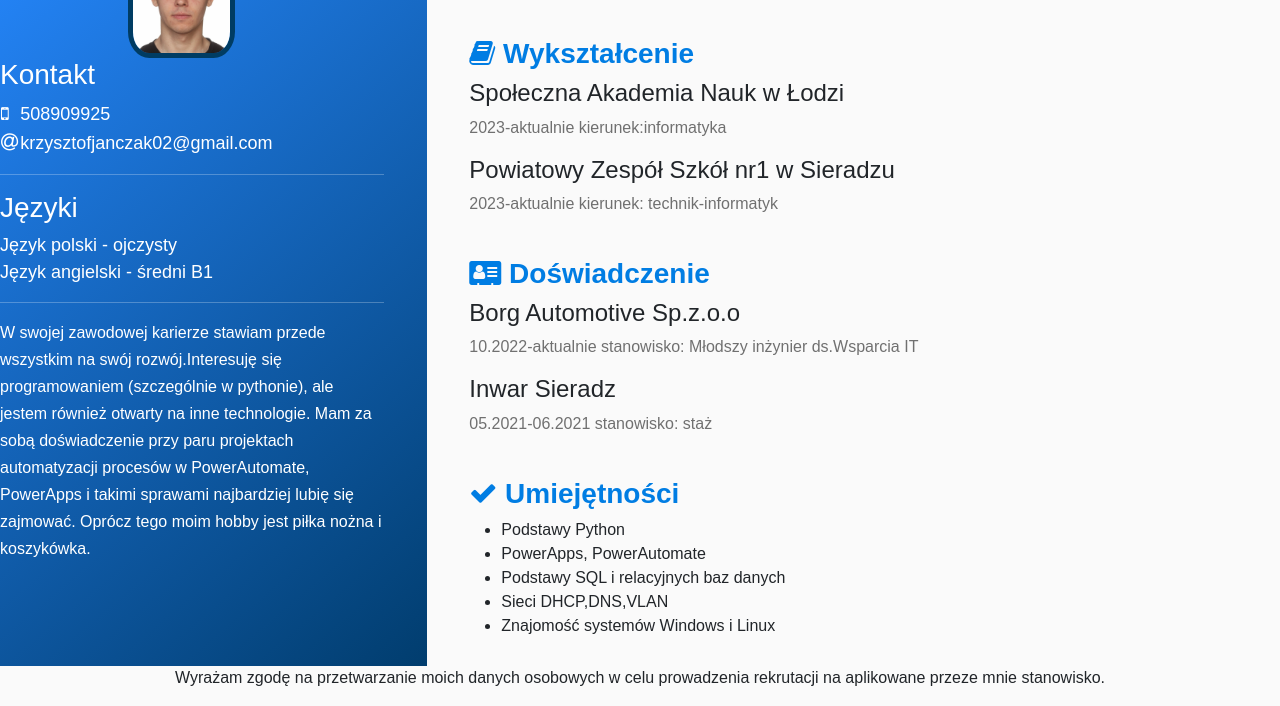
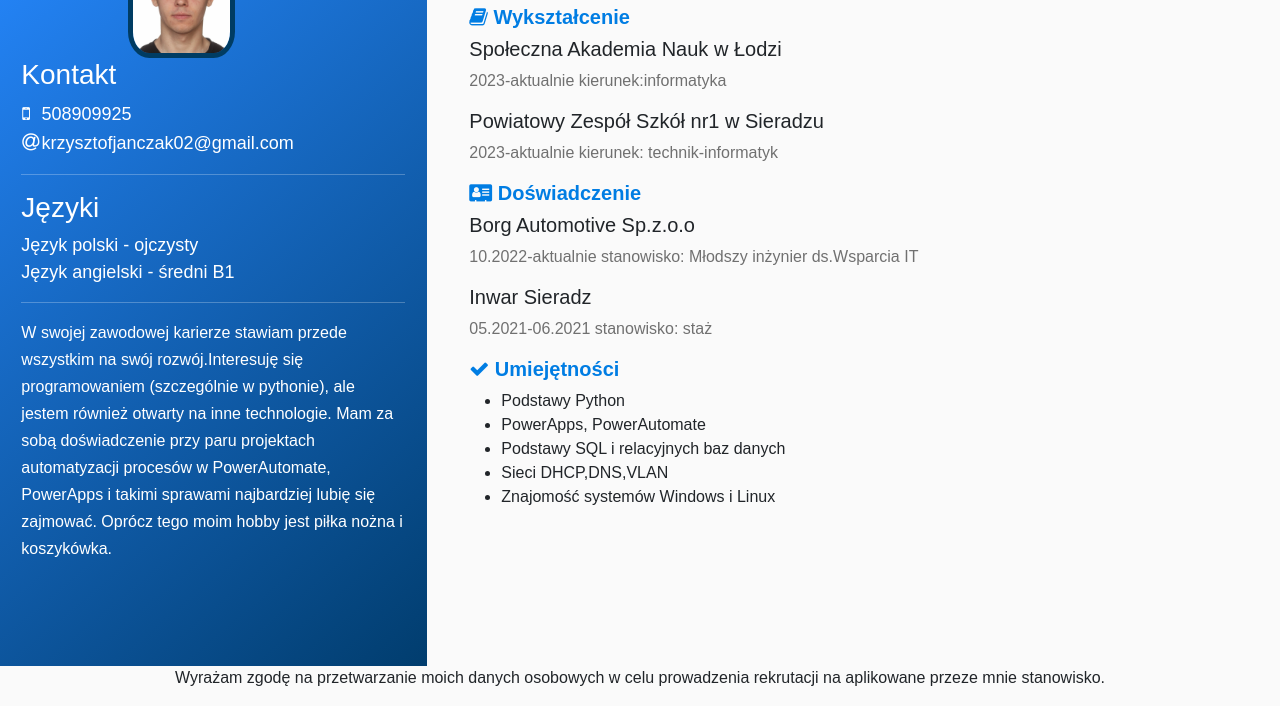
Before and after one commit to KrzysztofJanczak22/StronaCV, a plain HTML site: page index.html in a window 1280 px wide. Shown: the part 94-800 px from the top of the page. Drawn offline with nearby package versions, Linux system fonts and the light colour scheme.

Commit message:
Add files via upload

```diff
--- a/index.html
+++ b/index.html
@@ -42,16 +42,16 @@
 
                 <div class="main-segment">
                     <h3 style="font-weight: bold;"><i class="fa fa-book"></i> Wykształcenie</h3>
-                    <h4>Społeczna Akademia Nauk w Łodzi</h4>
+                    <h5>Społeczna Akademia Nauk w Łodzi</h5>
                     <p>2023-aktualnie kierunek:informatyka</p>
-                    <h4>Powiatowy Zespół Szkół nr1 w Sieradzu</h4>
+                    <h5>Powiatowy Zespół Szkół nr1 w Sieradzu</h5>
                     <p>2023-aktualnie kierunek: technik-informatyk</p>
                 </div>
                 <div class="main-segment">
                     <h3 style="font-weight: bold;"><i class="fa fa-vcard"></i> Doświadczenie</h3>
-                    <h4>Borg Automotive Sp.z.o.o</h4>
+                    <h5>Borg Automotive Sp.z.o.o</h5>
                     <p>10.2022-aktualnie stanowisko: Młodszy inżynier ds.Wsparcia IT</p>
-                    <h4>Inwar Sieradz</h4>
+                    <h5>Inwar Sieradz</h5>
                     <p>05.2021-06.2021 stanowisko: staż</p>
                 </div>
                 <div class="main-segment">
--- a/styl.css
+++ b/styl.css
@@ -46,7 +46,6 @@ body, .container-fluid{
 aside {
     background-image: linear-gradient(140deg, #2688ff, #013d6e);
     color:#ffffff;
-    margin:0%;
     width:100%;
     height:100%;
     font-size:16px;
@@ -56,6 +55,7 @@ aside {
     font-size:18px;
     width:90%;
     height:30%;
+    margin-left:5%;
 }
 
 
@@ -84,7 +84,7 @@ main {
 }
 
 .main-segment {
-    margin-top:5%;
+
     font-size:16px;
 }
 
@@ -94,6 +94,8 @@ main {
 
 .main-segment > h3 {
     color:#007de3;
+    font-weight: bold;
+    font-size:20px;
 }
 
 
```
